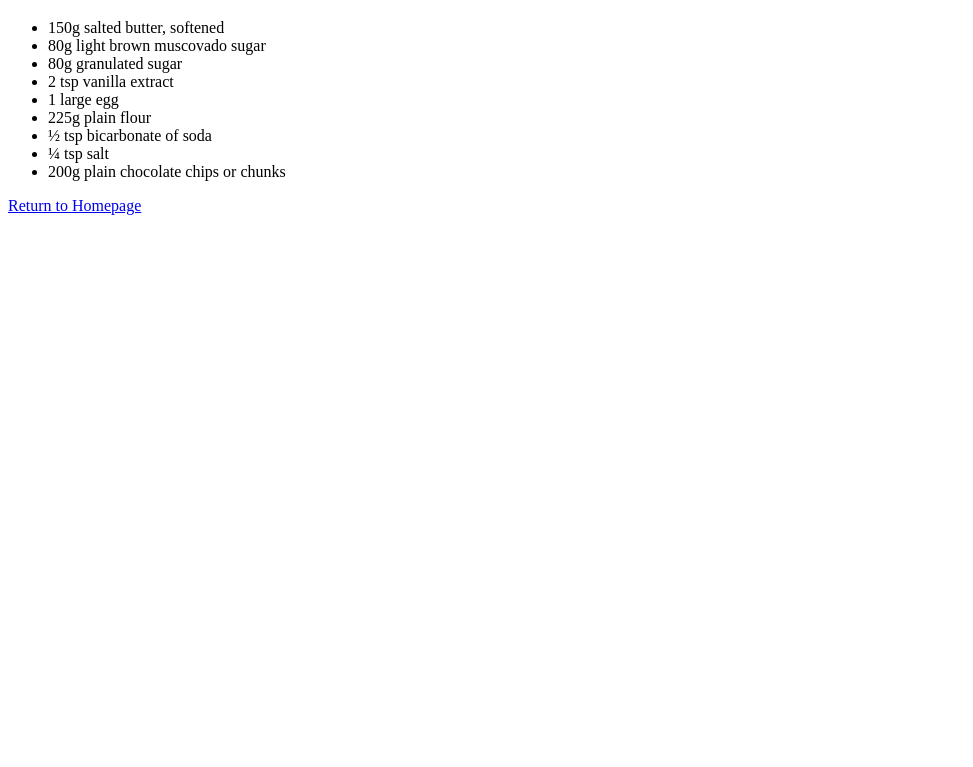
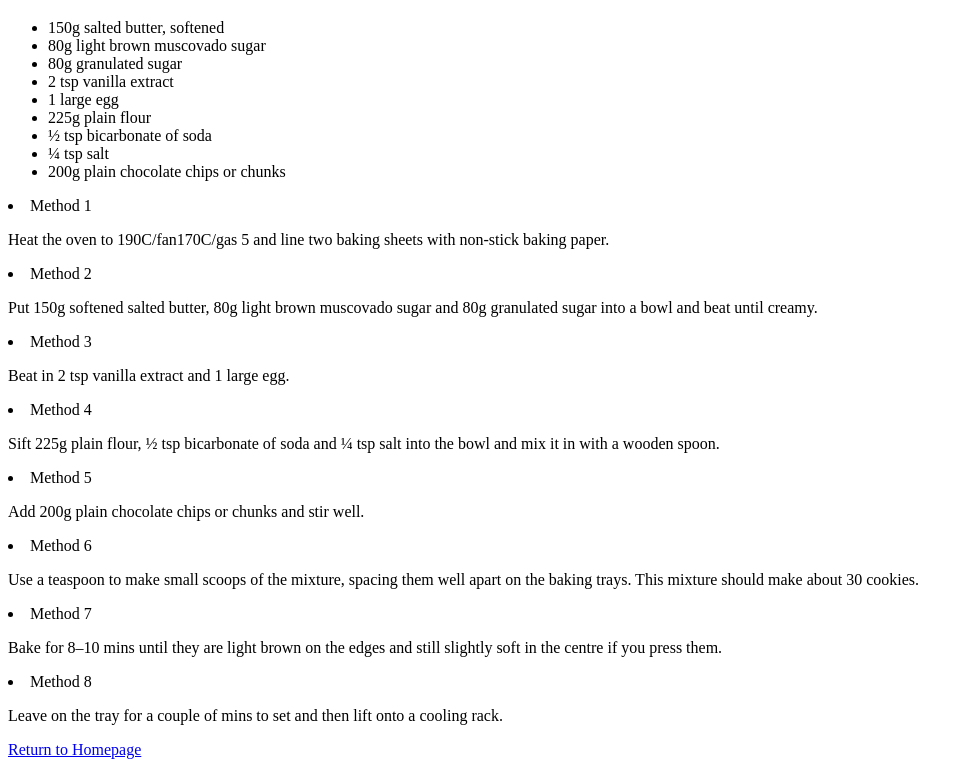
Before and after one commit to IanMacDonnacha/odin-recipes, a plain HTML site: page cookies.html in a window 1280 px wide. Shown: the part 61-828 px from the top of the page, without its empty margins (0-973 px from the left). Before the commit the page ends 800 px from the top, so only its background shows below. Drawn offline with Linux system fonts and the light colour scheme.

Commit message:
Add method to cookie recipe

```diff
--- a/cookies.html
+++ b/cookies.html
@@ -19,6 +19,22 @@
         <li>¼ tsp salt</li>
         <li>200g plain chocolate chips or chunks</li>
     </ul>
+    <li>Method 1</li>
+        <p>Heat the oven to 190C/fan170C/gas 5 and line two baking sheets with non-stick baking paper.</p>
+        <li>Method 2</li>
+        <p>Put 150g softened salted butter, 80g light brown muscovado sugar and 80g granulated sugar into a bowl and beat until creamy.</p>
+        <li>Method 3</li>
+        <p>Beat in 2 tsp vanilla extract and 1 large egg.</p>
+        <li>Method 4</li>
+        <p>Sift 225g plain flour, ½ tsp bicarbonate of soda and ¼ tsp salt into the bowl and mix it in with a wooden spoon.</p>
+        <li>Method 5</li>
+        <p>Add 200g plain chocolate chips or chunks and stir well.</p>
+        <li>Method 6</li>
+        <p>Use a teaspoon to make small scoops of the mixture, spacing them well apart on the baking trays. This mixture should make about 30 cookies.</p>
+        <li>Method 7</li>
+        <p>Bake for 8–10 mins until they are light brown on the edges and still slightly soft in the centre if you press them.</p>
+        <li>Method 8</li>
+        <p>Leave on the tray for a couple of mins to set and then lift onto a cooling rack.</p>
     <a href="index.html">Return to Homepage</a>
 </body>
 </html>
```
